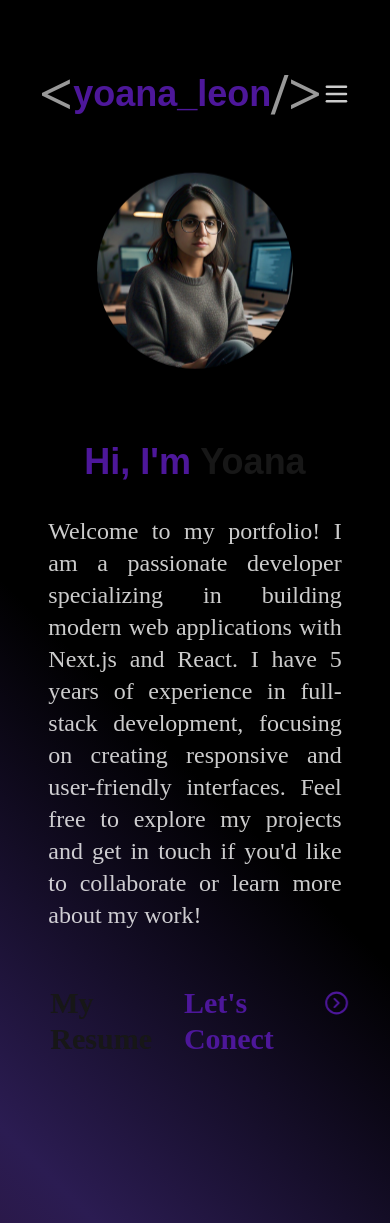
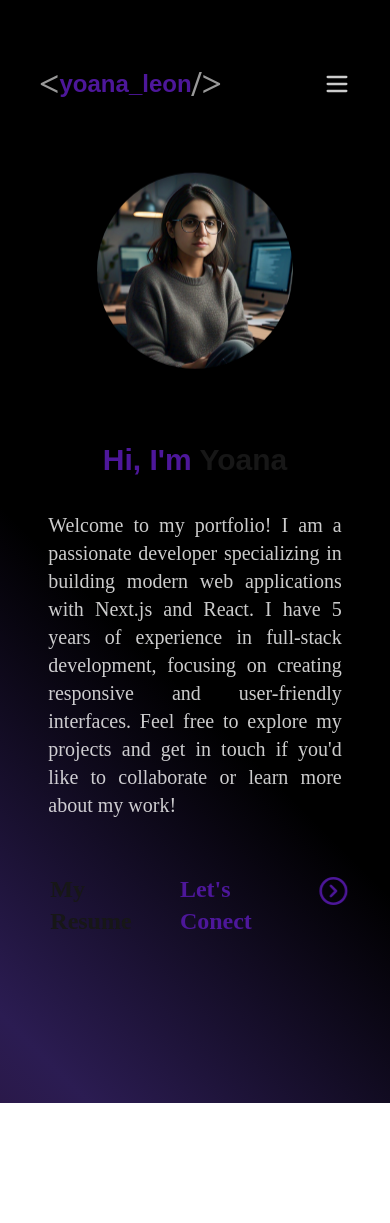
Before and after one commit to ylfranco98/portfolio, a Next.js app: page / in a window 390 px wide. After the commit the page ends 1103 px from the top, so only its background shows below. Built offline with nearby package versions, Linux system fonts and the light colour scheme.

Commit message:
make hero responsive for mobile devices

```diff
--- a/components/Description.tsx
+++ b/components/Description.tsx
@@ -23,7 +23,7 @@ const Description: React.FC = () => {
   return (
     <div>
       {/* Add your description content here */}
-      <p className="text-white/80 font-font 2xl:text-3xl xl:text-2xl lg:text-3xl text-2xl font-[var(--font-roboto)] text-justify mb-[52px] xl:h-[30vh] h-fit">
+      <p className="text-white/80 font-font 2xl:text-3xl xl:text-2xl lg:text-3xl sm:text-2xl text-xl font-[var(--font-roboto)] text-justify mb-[52px] xl:h-[30vh] h-fit">
         {text}
       </p>
     </div>
--- a/components/Header.tsx
+++ b/components/Header.tsx
@@ -66,13 +66,13 @@ export function Header({
           width="100"
           height="100"
         /> */}
-        <span className="text-white/60 font-commandp text-6xl font-bold group-hover:text-white transition-colors">
+        <span className="text-white/60 font-commandp md:text-6xl text-4xl font-bold group-hover:text-white transition-colors">
           &lt;
         </span>
-        <h1 className="font-semibold text-4xl text-violet-900 text-shadow-lg group-hover:text-white transition-colors">
+        <h1 className="font-semibold md:text-4xl text-2xl text-violet-900 text-shadow-lg group-hover:text-white transition-colors">
           yoana_leon
         </h1>
-        <span className="text-white/60 font-commandp text-6xl font-bold group-hover:text-white transition-colors">
+        <span className="text-white/60 font-commandp md:text-6xl text-4xl font-bold group-hover:text-white transition-colors">
           /&gt;
         </span>
       </Link>
@@ -105,7 +105,7 @@ export function Header({
         </NavigationMenuList> */}
       </div>
       <Menu
-        className={`xl:hidden flex text-white/80 hover:text-white transition-color  flex size-10 cursor-pointer`}
+        className={`xl:hidden flex text-white/80 hover:text-white transition-color  flex md:size-10 size-7 cursor-pointer`}
         // onClick={(event) => toggleSidebar()}
       />
     </header>
--- a/components/Main.tsx
+++ b/components/Main.tsx
@@ -52,7 +52,7 @@ export const Main: React.FC = () => {
         // box-shadow: rgba(0, 0, 0, 0.24) 0px 3px 8px;
       />
       <div className="xl:w-1/2 xl:mt-0 lg:mt-30 mt-20 flex flex-col items-start text-[color:var(--color-text)] z-[1]">
-        <h1 className="2xl:text-6xl xl:text-4xl lg:text-6xl text-4xl font-extrabold mb-[33px] xl:w-auto w-full xl:text-left text-center">
+        <h1 className="2xl:text-6xl xl:text-4xl lg:text-6xl sm:text-4xl text-3xl font-extrabold mb-[33px] xl:w-auto w-full xl:text-left text-center">
           {/* font-commandp */}
           <span className="text-violet-900">Hi, I'm</span> Yoana
         </h1>
@@ -60,7 +60,7 @@ export const Main: React.FC = () => {
         <div className="flex xl:justify-start justify-center 2xl:gap-25 ms:gap-15 gap-5 2xl:mt-5 w-full">
           <a
             href="#"
-            className="font-font flex gap-[20px] no-underline hover:text-violet-900 text-[color:var(--color-text)] rounded-[10px] 2xl:text-4xl xl:text-3xl lg:text-4xl text-3xl font-light  border-2 border-transparent bg-[length:0%] font-semibold transition-colors"
+            className="font-font flex gap-[20px] no-underline hover:text-violet-900 text-[color:var(--color-text)] rounded-[10px] 2xl:text-4xl xl:text-3xl lg:text-4xl sm:text-3xl text-2xl font-light  border-2 border-transparent bg-[length:0%] font-semibold transition-colors"
             // px-[26px] py-[17px]
             // onClick={generatePDF}
             role="button"
@@ -73,7 +73,7 @@ export const Main: React.FC = () => {
           </a>
           <a
             href="#contact"
-            className=" font-font flex gap-[20px] no-underline text-violet-900 hover:text-white rounded-[10px] 2xl:text-4xl xl:text-3xl lg:text-4xl text-3xl font-light border-2 border-transparent bg-[length:0%] font-semibold transition-colors"
+            className=" font-font flex gap-[20px] no-underline text-violet-900 hover:text-white rounded-[10px] 2xl:text-4xl xl:text-3xl lg:text-4xl sm:text-3xl text-2xl font-light border-2 border-transparent bg-[length:0%] font-semibold transition-colors"
           >
             Let's Conect
             <CircleChevronRight className="size-9 floatingLeftRight" />
```
